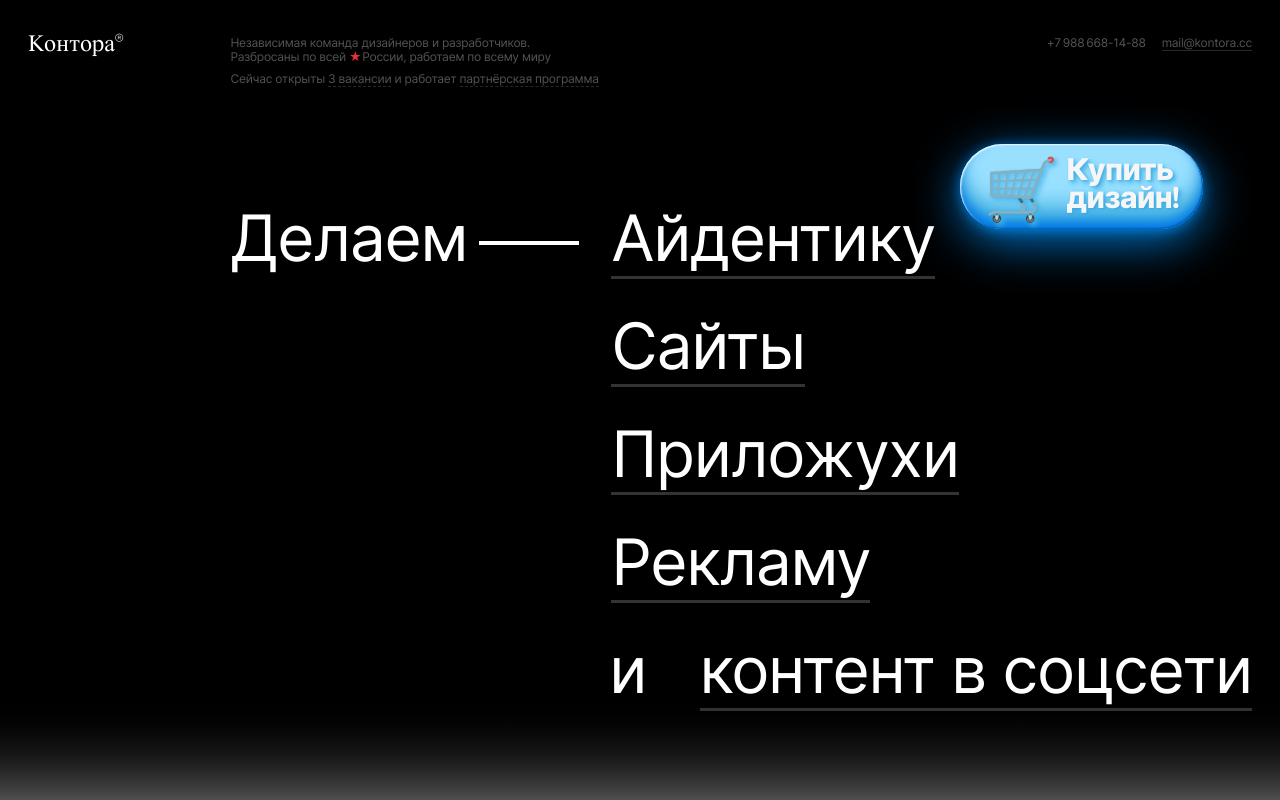
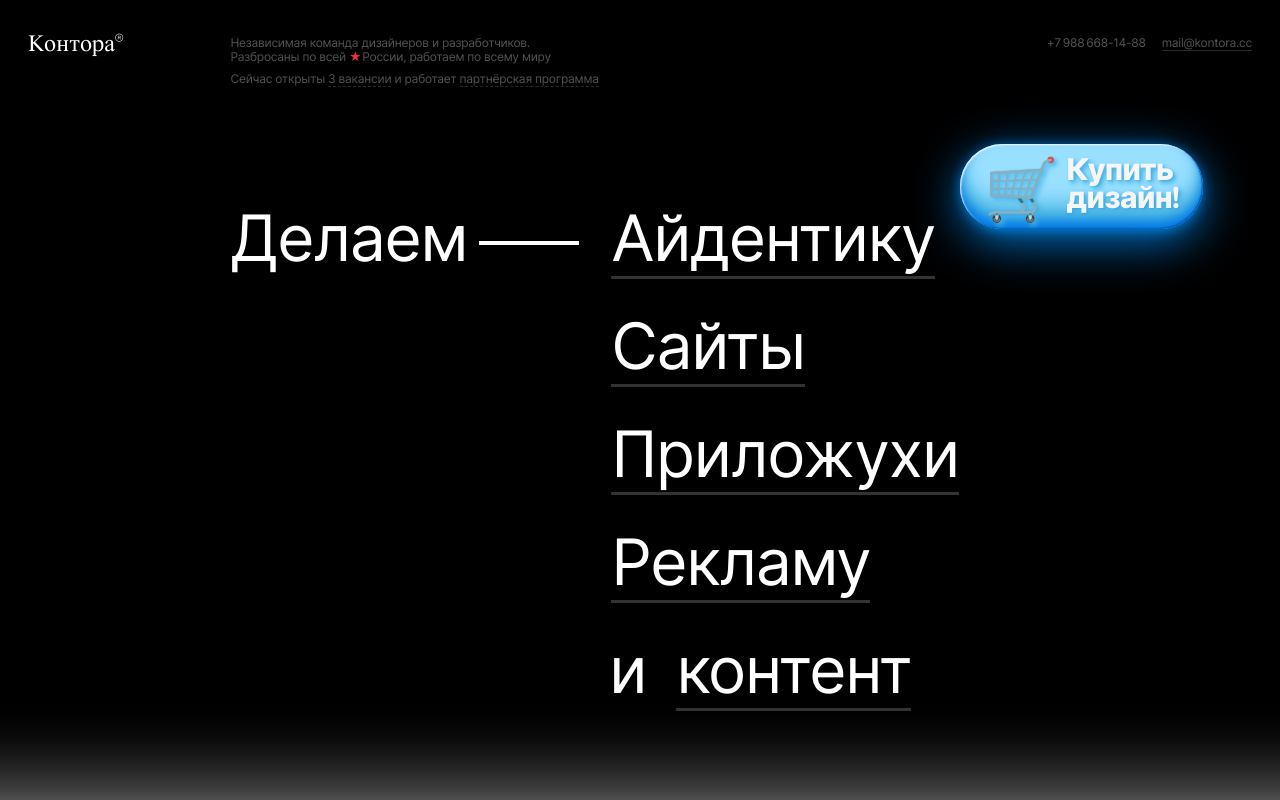
Before and after one commit to kontora2000/kontonuxt, a Nuxt app: page / in a window 1280 px wide. Shown: the top 800 px of the page. Built offline with nearby package versions, Linux system fonts and the light colour scheme.

Commit message:
des changes 1

```diff
--- a/components/Sections/ClientSection.vue
+++ b/components/Sections/ClientSection.vue
@@ -1,9 +1,7 @@
 <template>
   <section class="clients-cont">
     <h1 class="mainpage-section-header">Клиенты</h1>
-    <span
-      class="clients-list"
-    >Interbunker Group of&nbsp;Companies, Яндекс, Mail.ru Group, Афиша, Universal University, Мегафон, Esquire, Look At&nbsp;Media, Disney, Google, Princess, Garage, R/GA London, Нескучный сад</span>
+    <span class="clients-list">Interbunker Group of&nbsp;Companies, Ренессанс Страхование, Princess, Нескучный сад, Фрутшоп</span>
   </section>
 </template>
 
--- a/components/Sections/DesSection.vue
+++ b/components/Sections/DesSection.vue
@@ -25,12 +25,7 @@
             <span class="link-underline-solid">Рекламу</span>
           </a>
         </li>
-        <li class="nav-main-link-wrapper">
-          и&nbsp;
-          <a class="nav-main-link" href="#">
-            <span class="link-underline-solid">контент в&nbsp;соцсети</span>
-          </a>
-        </li>
+        <li class="nav-main-link-wrapper">и&thinsp;<a class="nav-main-link" href="#"><span class="link-underline-solid">контент</span></a></li>
       </ul>
     </div>
     <div class="button-buy-design-wrapper">
--- a/components/Sections/TopSection.vue
+++ b/components/Sections/TopSection.vue
@@ -3,7 +3,7 @@
     <div class="about-cont">
       <div class="about">
         Независимая команда дизайнеров и&nbsp;разработчиков.
-        <br />Разбросаны по&nbsp;всей
+        <br>Разбросаны по&nbsp;всей
         <span class="red-star">★</span>&hairsp;России, работаем по&nbsp;всему миру
       </div>
       <div class="about-vacancies-partnership">
--- a/nuxt.config.js
+++ b/nuxt.config.js
@@ -35,7 +35,6 @@ export default {
   */
   buildModules: [
     // Doc: https://github.com/nuxt-community/eslint-module
-    '@nuxtjs/eslint-module',
   ],
   /*
   ** Nuxt.js modules
```
